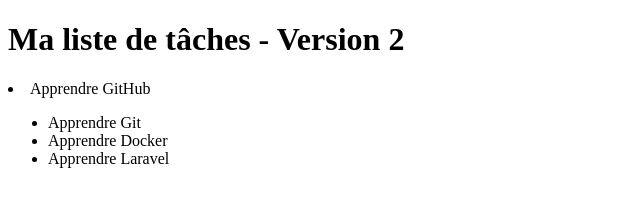
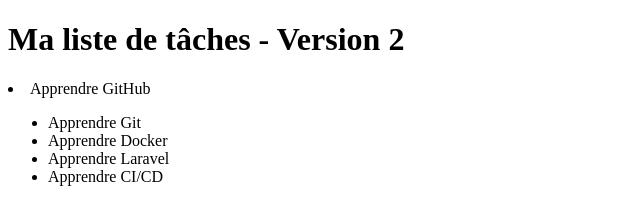
Before and after one commit to Nguemaessimachiny/gestion-taches, a plain HTML site: page index.html in a window 1280 px wide. Shown: the whole page, without its empty margins (0-640 px from the left). Drawn offline with Linux system fonts and the light colour scheme.

Commit message:
Ajout de la tâche CI/CD

```diff
--- a/index.html
+++ b/index.html
@@ -11,6 +11,7 @@
         <li>Apprendre Git</li>
         <li>Apprendre Docker</li>
         <li>Apprendre Laravel</li>
+        <li>Apprendre CI/CD</li>
     </ul>
 
 </body>
```
